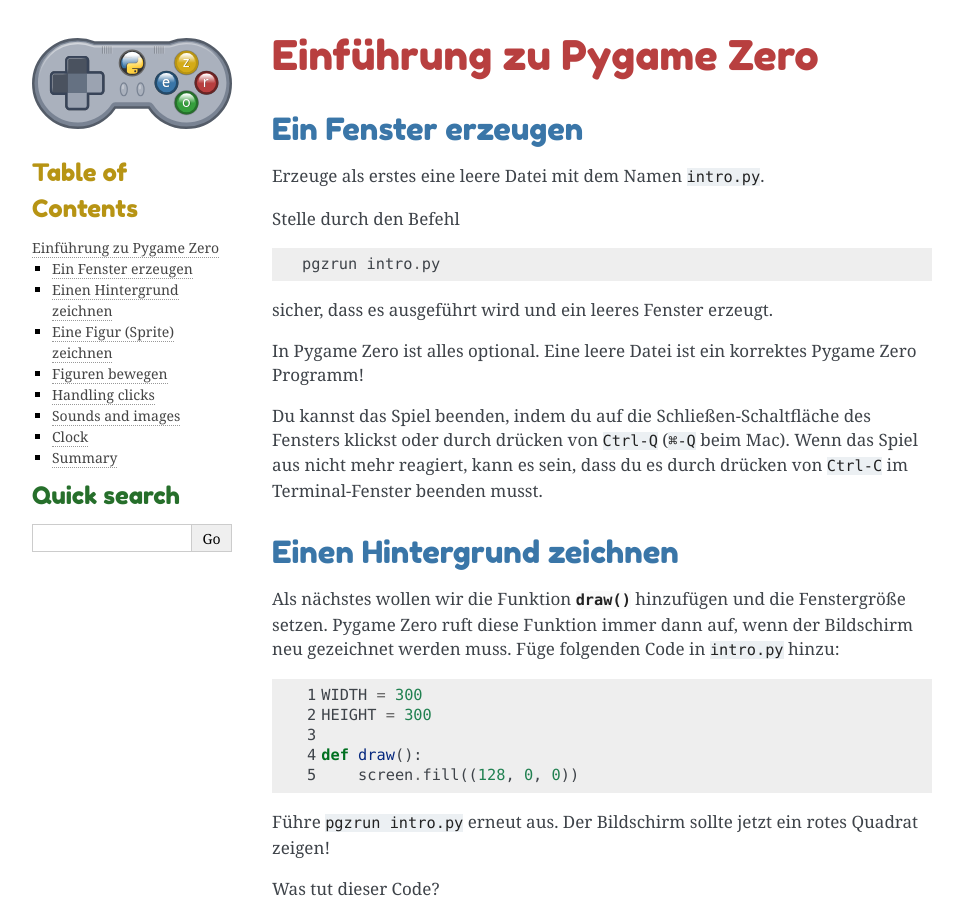
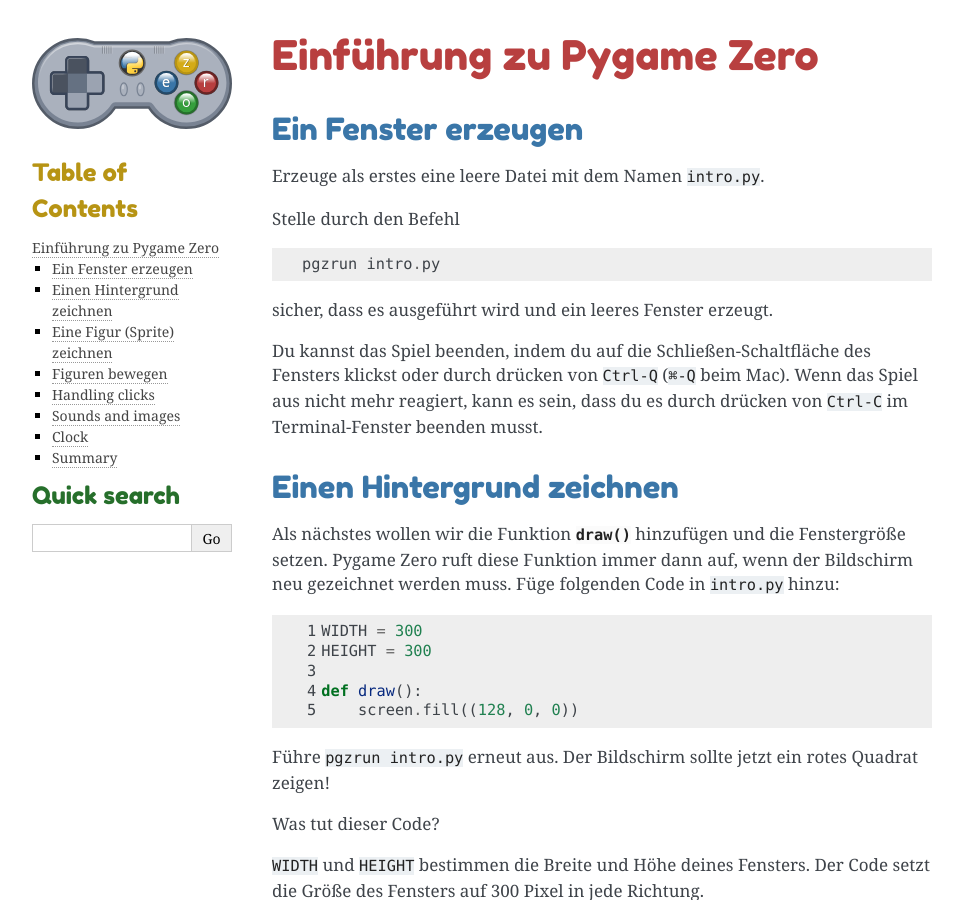
Before and after one commit to reher1/pgzero-german, a Sphinx documentation site: the page built from doc/introduction.rst, in a window 1280 px wide and 900 px high. Shown: the whole window, without its empty margins (148-1111 px from the left). Built offline with Sphinx 7.4.7, drawn with Linux system fonts in a browser that asks for light colours; pages that are not in the unit, such as notebooks, are missing from menus.

Commit message:
Update introduction.rst

```diff
--- a/doc/introduction.rst
+++ b/doc/introduction.rst
@@ -14,9 +14,6 @@
     pgzrun intro.py
 
 sicher, dass es ausgeführt wird und ein leeres Fenster erzeugt.
-
-In Pygame Zero ist alles optional. Eine leere Datei ist ein korrektes Pygame
-Zero Programm!
 
 Du kannst das Spiel beenden, indem du auf die Schließen-Schaltfläche des
 Fensters klickst oder durch drücken von
```
